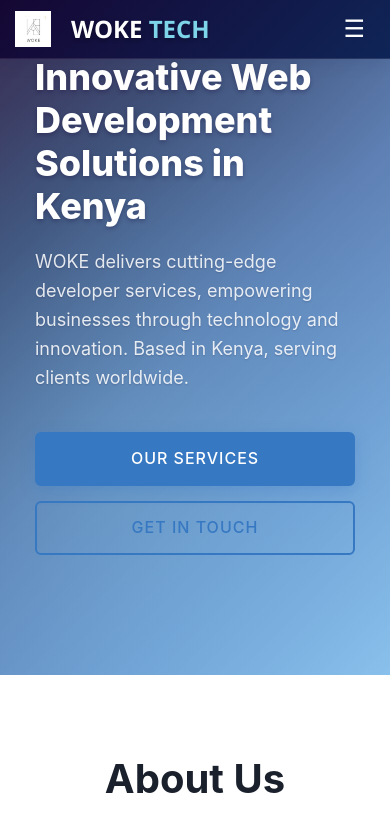
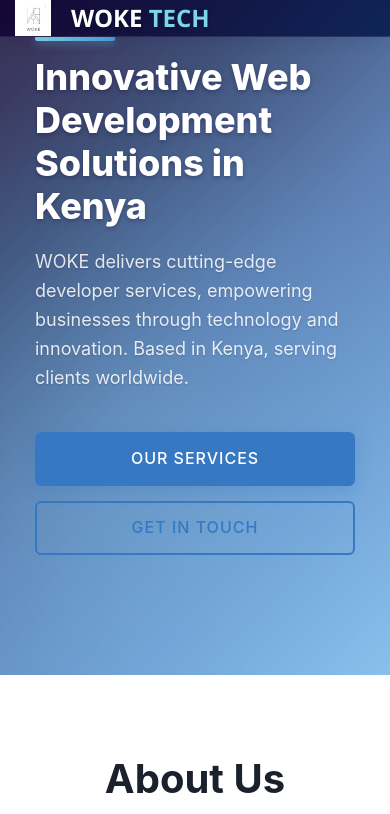
Before and after one commit to DellahM/woke, a plain HTML site: page index.html in a window 390 px wide. Shown: the top 814 px of the page. Drawn offline with Linux system fonts and the light colour scheme.

Commit message:
Update index.html

```diff
--- a/index.html
+++ b/index.html
@@ -14,17 +14,14 @@
     <!-- Header Section -->
   <header id="header">
   <div class="container header-container">
-
     <a href="#" class="logo">
       <img src="images/wokebusiness logo.ico" alt="WokeBusiness Tech" class="logo-img">
       <span class="logo-text">WOKE <span class="logo-highlight">TECH</span></span>
     </a>
 
-                       <button class="mobile-menu-toggle">
+    <button class="mobile-menu-toggle" aria-label="Toggle navigation" aria-expanded="false">
       <i class="fas fa-bars"></i>
     </button>
-             <div class="mobile-menu-toggle">&#9776;</div>
-
 
 
                 <ul id="nav-menu">
```
Lines whose indentation alone changed are shown as unchanged.
